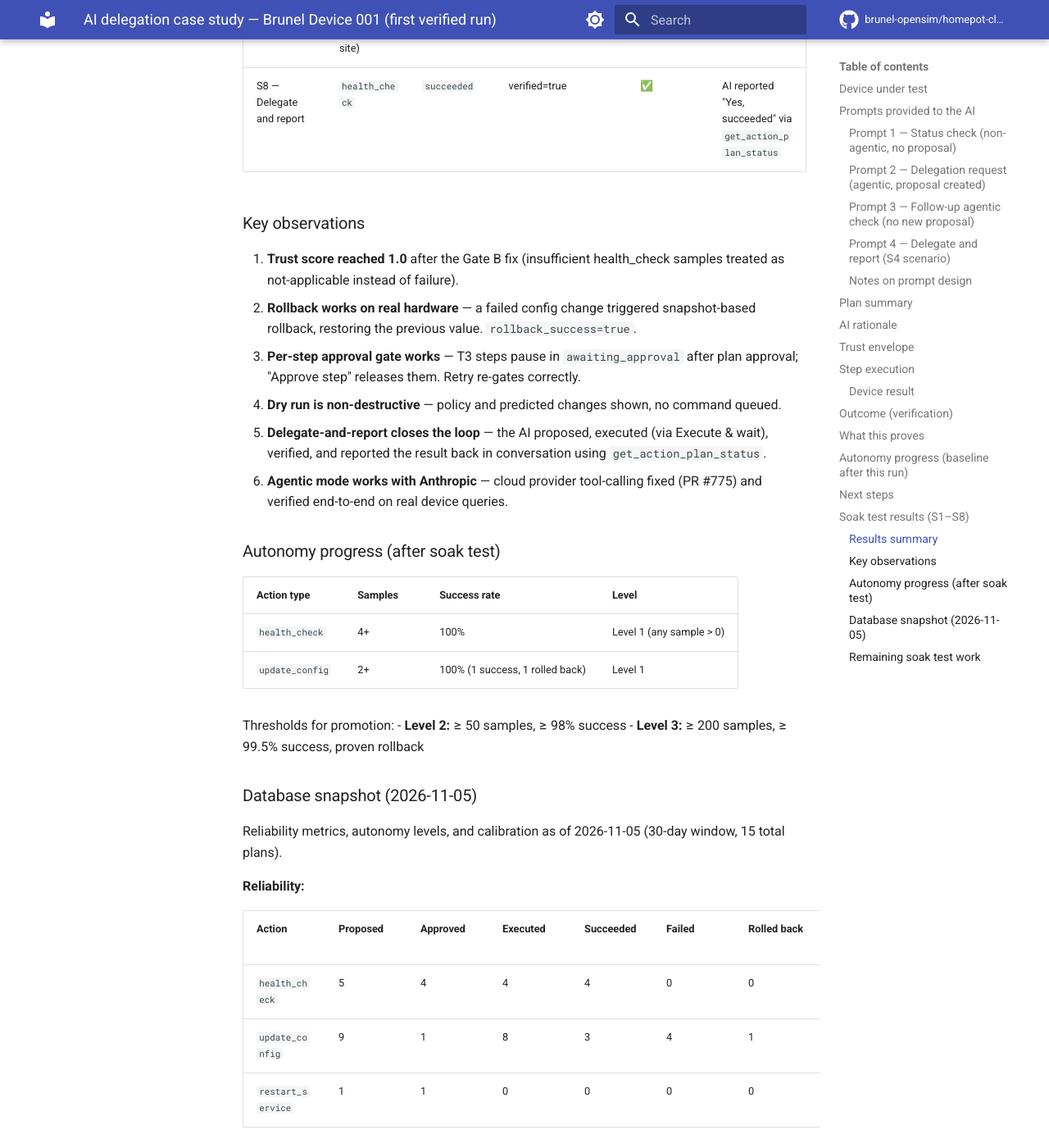
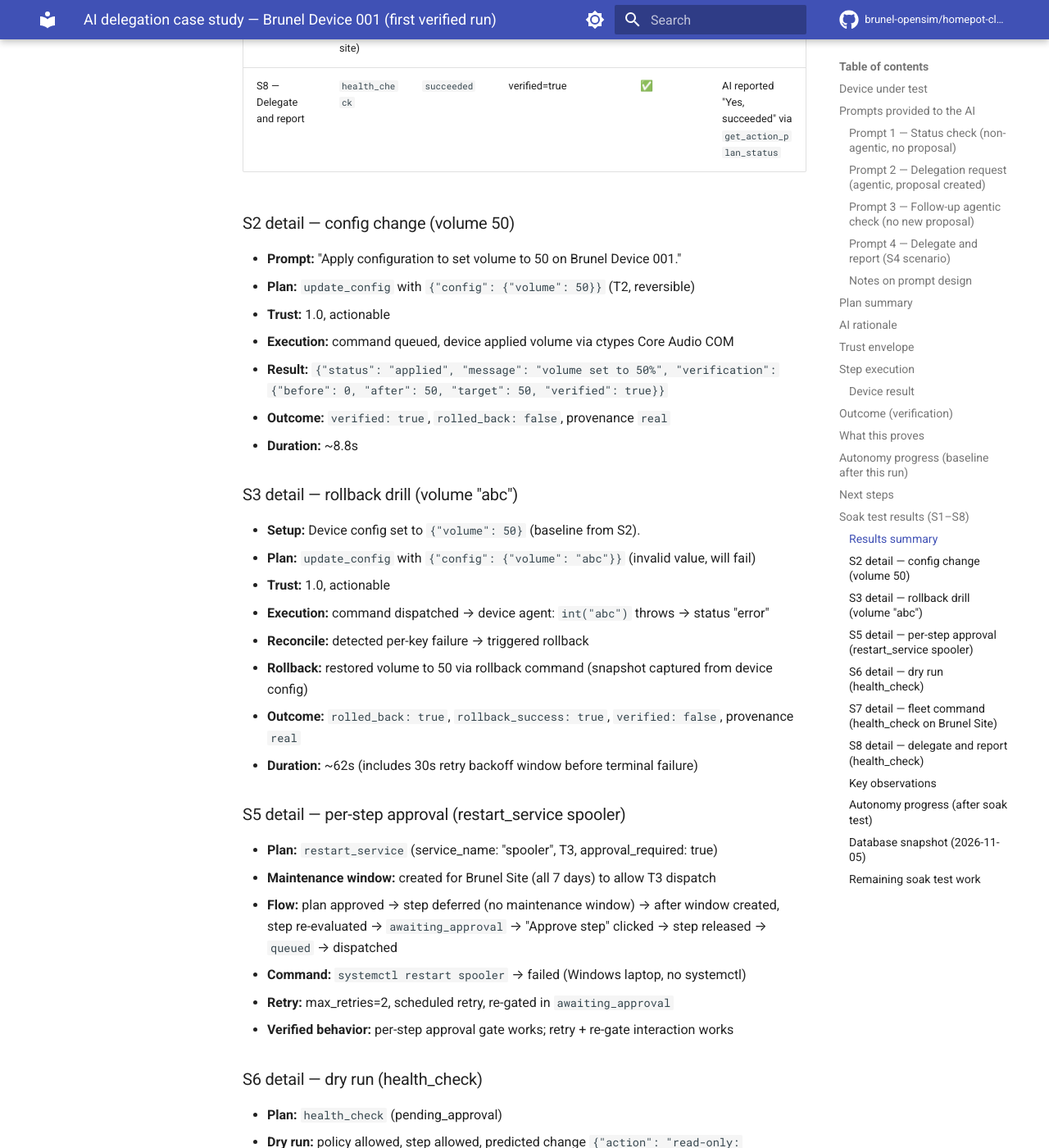
Before and after one commit to brunel-opensim/homepot-client, an MkDocs documentation site: the page built from docs/ai-delegation-case-study-brunel-001.md, in a window 1280 px wide and 1400 px high, scrolled down 6257 px. Shown: the whole window at 82% size. Built offline with MkDocs 1.6.1 and Material for MkDocs 9.7.7, drawn with Linux system fonts in a browser that asks for light colours; comment, search, counter and statistics services are not loaded; the version menu is left out; some of the changed text lies outside the part shown.

Commit message:
docs: add S2/S3/S5/S6/S7/S8 detail to Brunel 001 case study

```diff
--- a/docs/ai-delegation-case-study-brunel-001.md
+++ b/docs/ai-delegation-case-study-brunel-001.md
@@ -186,12 +186,64 @@ Ollama for speed; trust gates still enforced.
 | Scenario | Action | Plan status | Outcome | Verified | Notes |
 |----------|--------|-------------|---------|----------|-------|
 | S1 — Health check | `health_check` | `succeeded` | verified=true | ✅ | Baseline run; trust 1.0 |
-| S2 — Config change | `update_config` (log_level debug) | `succeeded` | verified=true | ✅ | log_level "unsupported" (no OS action), but command completed |
+| S2 — Config change | `update_config` (volume 50) | `succeeded` | verified=true | ✅ | Volume set to 50%, verified=true (before=0, after=50) |
 | S3 — Rollback drill | `update_config` (brightness "abc") | `rolled_back` | rolled_back=true, rollback_success=true | ✅ | Per-key failure triggered rollback; restored brightness=60 |
 | S5 — Per-step approval | `restart_service` (spooler) | `executing` (retry) | — | — | T3 step paused in `awaiting_approval`; released on "Approve step"; retry re-gated |
 | S6 — Dry run | `health_check` | `pending_approval` (unchanged) | — | — | Policy allowed, predicted changes shown, no command queued |
 | S7 — Fleet command | `health_check` (1 device at site) | `succeeded` | verified=true | ✅ | Each step tracked independently |
 | S8 — Delegate and report | `health_check` | `succeeded` | verified=true | ✅ | AI reported "Yes, succeeded" via `get_action_plan_status` |
+
+### S2 detail — config change (volume 50)
+
+- **Prompt:** "Apply configuration to set volume to 50 on Brunel Device 001."
+- **Plan:** `update_config` with `{"config": {"volume": 50}}` (T2, reversible)
+- **Trust:** 1.0, actionable
+- **Execution:** command queued, device applied volume via ctypes Core Audio COM
+- **Result:** `{"status": "applied", "message": "volume set to 50%", "verification": {"before": 0, "after": 50, "target": 50, "verified": true}}`
+- **Outcome:** `verified: true`, `rolled_back: false`, provenance `real`
+- **Duration:** ~8.8s
+
+### S3 detail — rollback drill (volume "abc")
+
+- **Setup:** Device config set to `{"volume": 50}` (baseline from S2).
+- **Plan:** `update_config` with `{"config": {"volume": "abc"}}` (invalid value, will fail)
+- **Trust:** 1.0, actionable
+- **Execution:** command dispatched → device agent: `int("abc")` throws → status "error"
+- **Reconcile:** detected per-key failure → triggered rollback
+- **Rollback:** restored volume to 50 via rollback command (snapshot captured from device config)
+- **Outcome:** `rolled_back: true`, `rollback_success: true`, `verified: false`, provenance `real`
+- **Duration:** ~62s (includes 30s retry backoff window before terminal failure)
+
+### S5 detail — per-step approval (restart_service spooler)
+
+- **Plan:** `restart_service` (service_name: "spooler", T3, approval_required: true)
+- **Maintenance window:** created for Brunel Site (all 7 days) to allow T3 dispatch
+- **Flow:** plan approved → step deferred (no maintenance window) → after window created, step re-evaluated → `awaiting_approval` → "Approve step" clicked → step released → `queued` → dispatched
+- **Command:** `systemctl restart spooler` → failed (Windows laptop, no systemctl)
+- **Retry:** max_retries=2, scheduled retry, re-gated in `awaiting_approval`
+- **Verified behavior:** per-step approval gate works; retry + re-gate interaction works
+
+### S6 detail — dry run (health_check)
+
+- **Plan:** `health_check` (pending_approval)
+- **Dry run:** policy allowed, step allowed, predicted change `{"action": "read-only: health_check"}`
+- **No command queued** (plan stayed `pending_approval`, step `pending`, `command_id: null`)
+- **Non-destructive:** confirmed
+
+### S7 detail — fleet command (health_check on Brunel Site)
+
+- **Plan:** 1 step (1 active device at Brunel Site): `health_check` on `DEVICE-MRUU-AUCA-8TJB`
+- **Approved, executed, succeeded, verified** in ~9s
+- Each step tracked independently (fleet expansion works)
+
+### S8 detail — delegate and report (health_check)
+
+- **Query 1:** "Run a health check on Brunel Device 001 and tell me whether it worked."
+  - AI proposed `health_check` (plan `4c6bbd2d`)
+- **Approve + Execute & wait:** completed in 19.0s, `succeeded`, `verified: true`
+- **Query 2:** "Did the health check on Brunel Device 001 succeed?"
+  - AI called `get_action_plan_status` → reported: "Yes, succeeded, verified, no errors"
+- **Loop closed:** delegate → execute → verify → report, all in one conversation
 
 ### Key observations
 
```
